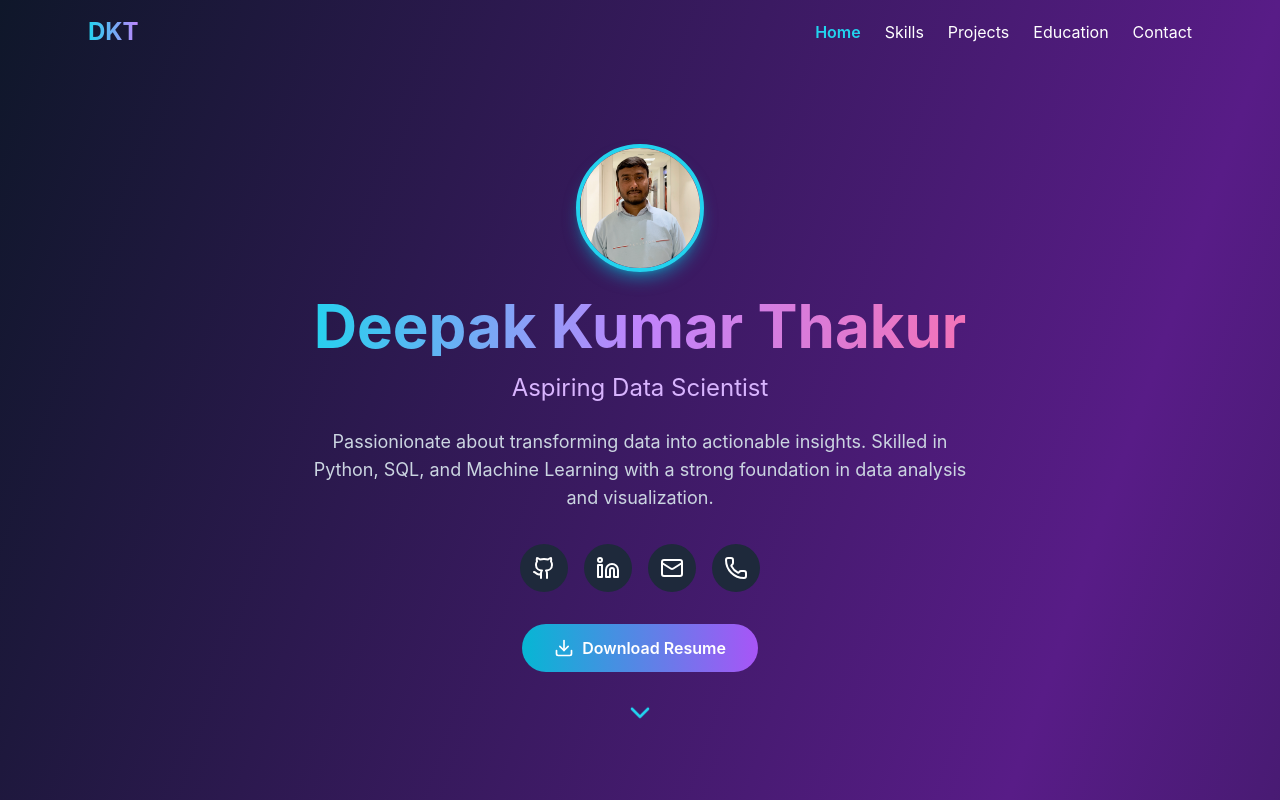
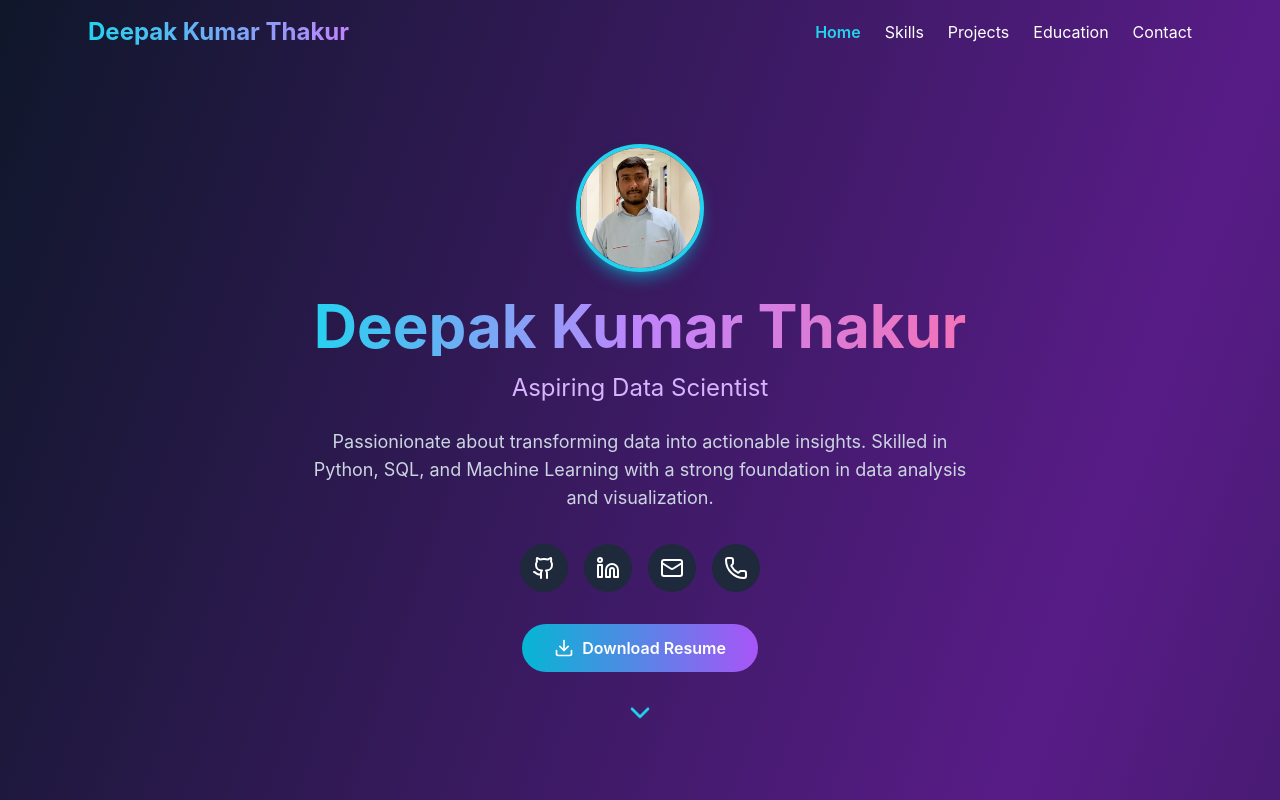
Before and after one commit to DeepakThakur10/portfolio, a React (Create React App) app: page / in a window 1280 px wide. Shown: the top 800 px of the page. Built offline with nearby package versions, Linux system fonts and the light colour scheme.

Commit message:
Update App.js

```diff
--- a/src/App.js
+++ b/src/App.js
@@ -113,7 +113,7 @@ export default function Portfolio() {
       <nav className={`fixed w-full z-50 transition-all duration-300 ${isScrolled ? 'bg-slate-900/95 backdrop-blur-sm shadow-lg' : 'bg-transparent'}`}>
         <div className="max-w-6xl mx-auto px-6 py-4 flex justify-between items-center">
           <h1 className="text-2xl font-bold bg-gradient-to-r from-cyan-400 to-purple-400 bg-clip-text text-transparent">
-            DKT
+            Deepak Kumar Thakur
           </h1>
           <div className="flex gap-6">
             {['Home', 'Skills', 'Projects', 'Education', 'Contact'].map((item) => (
```
